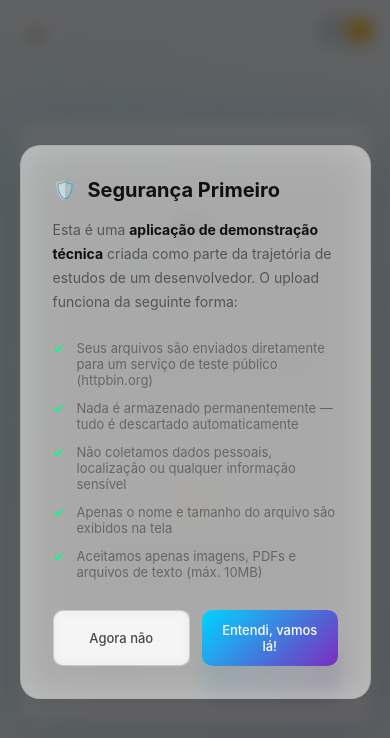
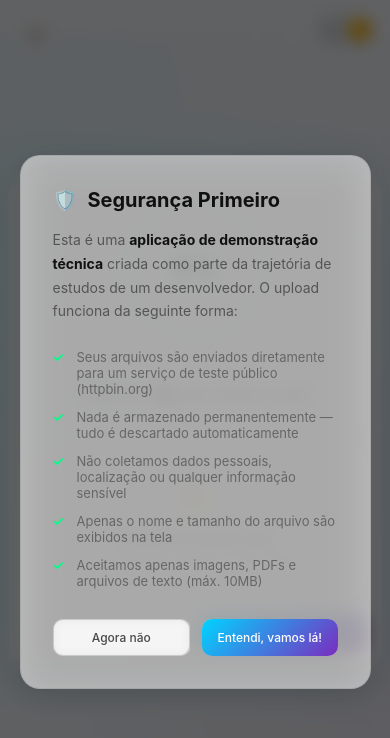
Before and after one commit to gustavodeoliveiradev/quantum-glass-loader, a plain HTML site: page index.html in a window 390 px wide. Drawn offline with Linux system fonts and the light colour scheme; a script that the page names is missing.

Commit message:
fix: performance panel visibility and mobile button layout
- Increase z-index and visibility of performance toggle button
- Add max-height and internal scroll to glass container on mobile
- Reduce upload zone padding on mobile to save space
- Force controls to stay in single row with nowrap
- Ensure PerformanceMonitor initializes safely with try/catch
- Add console logs for debugging init sequence

```diff
--- a/css/controls.css
+++ b/css/controls.css
@@ -91,13 +91,23 @@
     outline-offset: 2px;
 }
 
-/* Mobile */
+/* ============================================
+   CONTROLS - FIXES MOBILE
+   ============================================ */
+
 @media (max-width: 480px) {
     .controls {
         width: 100%;
+        gap: 8px;
+        margin-top: 8px;
+        flex-wrap: nowrap;
     }
+
     .btn {
         flex: 1;
-        padding: 12px 16px;
+        padding: 10px 8px;
+        font-size: 12px;
+        min-width: 0;
+        white-space: nowrap;
     }
 }
--- a/css/glass-container.css
+++ b/css/glass-container.css
@@ -56,13 +56,33 @@
     75% { transform: translateX(8px); }
 }
 
-/* Responsivo */
+/* ============================================
+   GLASS CONTAINER - FIXES MOBILE
+   ============================================ */
+
+/* Garantir que o container não ultrapasse a tela */
 @media (max-width: 480px) {
     .glass-container {
-        margin: 16px;
-        padding: 32px;
+        margin: 8px;
+        padding: 20px 16px;
         min-width: auto;
-        width: calc(100% - 32px);
-        gap: 24px;
+        width: calc(100% - 16px);
+        gap: 16px;
+        max-height: 95vh;
+        overflow-y: auto;
+    }
+
+    /* Esconder scrollbar mas manter funcionalidade */
+    .glass-container::-webkit-scrollbar {
+        width: 4px;
+    }
+
+    .glass-container::-webkit-scrollbar-track {
+        background: transparent;
+    }
+
+    .glass-container::-webkit-scrollbar-thumb {
+        background: var(--glass-border);
+        border-radius: 2px;
     }
 }
--- a/css/performance-panel.css
+++ b/css/performance-panel.css
@@ -13,16 +13,18 @@
     padding: 12px 16px;
     font-size: 11px;
     color: var(--text-secondary);
-    z-index: 50;
+    z-index: 1000;
     opacity: 0;
     transform: translateY(10px);
     transition: all 0.3s var(--ease-smooth);
     min-width: 180px;
+    pointer-events: none;
 }
 
 .perf-panel.active {
     opacity: 1;
     transform: translateY(0);
+    pointer-events: all;
 }
 
 .perf-title {
@@ -68,19 +70,21 @@
     position: fixed;
     bottom: 16px;
     right: 16px;
-    width: 32px;
-    height: 32px;
+    width: 40px;
+    height: 40px;
     border-radius: 50%;
     background: var(--glass-bg);
+    backdrop-filter: blur(10px);
     border: 1px solid var(--glass-border);
     color: var(--text-muted);
     cursor: pointer;
     display: flex;
     align-items: center;
     justify-content: center;
-    font-size: 14px;
-    z-index: 50;
+    font-size: 16px;
+    z-index: 1000;
     transition: all 0.3s ease;
+    padding: 0;
 }
 
 .perf-toggle:hover {
@@ -96,12 +100,16 @@
 /* Mobile */
 @media (max-width: 480px) {
     .perf-panel {
-        bottom: 56px;
+        bottom: 72px;
         left: 12px;
-        right: 12px;
+        right: 60px;
         min-width: auto;
     }
+
     .perf-toggle {
-        bottom: 56px;
+        bottom: 16px;
+        right: 16px;
+        width: 44px;
+        height: 44px;
     }
 }
--- a/css/upload-zone.css
+++ b/css/upload-zone.css
@@ -60,3 +60,27 @@
     opacity: 0;
     cursor: pointer;
 }
+
+/* ============================================
+   UPLOAD ZONE - FIXES MOBILE
+   ============================================ */
+
+/* Reduzir padding no mobile para caber tudo */
+@media (max-width: 480px) {
+    .upload-zone {
+        padding: 20px 16px;
+    }
+
+    .upload-icon {
+        font-size: 36px;
+        margin-bottom: 8px;
+    }
+
+    .upload-text {
+        font-size: 14px;
+    }
+
+    .upload-hint {
+        font-size: 11px;
+    }
+}
--- a/js/main.js
+++ b/js/main.js
@@ -1,46 +1,39 @@
 /**
  * MAIN - Orquestrador e inicialização
- *
- * ORDEM DE INICIALIZAÇÃO (crítico para não quebrar):
- * 1. DOM elements (UI.init)
- * 2. Sistemas que dependem de DOM (ThemeManager, AnimationEngine)
- * 3. Sistemas independentes (AudioEngine, Particles)
- * 4. PerformanceMonitor (por último, não interfere em nada)
  */
 
 document.addEventListener('DOMContentLoaded', () => {
-    // 1. UI PRIMEIRO - todos os elementos DOM devem existir
+    // 1. UI PRIMEIRO
     UI.init();
 
-    // 2. Tema (depende de DOM)
+    // 2. Sistemas que dependem de DOM
     ThemeManager.init();
-
-    // 3. Animações (depende de DOM)
     AnimationEngine.init();
 
-    // 4. Partículas (independente)
+    // 3. Partículas e Progress
     const particles = new ParticleSystem();
-
-    // 5. Progress (depende de particles)
     Progress.init(particles);
 
-    // 6. Upload (depende de UI e Progress)
+    // 4. Upload
     UploadManager.init();
 
-    // 7. Áudio (independente, mas aguarda interação)
+    // 5. Áudio
     AudioEngine.init();
 
-    // 8. Disclaimer (por último, não bloqueia nada)
+    // 6. Disclaimer
     Disclaimer.render();
     Disclaimer.init();
 
-    // 9. Performance Monitor (não interfere no funcionamento)
+    // 7. Performance Monitor (SEMPRE por último, não bloqueia nada)
     if (typeof PerformanceMonitor !== 'undefined') {
         try {
             PerformanceMonitor.init();
+            console.log('⚡ Performance Monitor ativo');
         } catch (e) {
-            console.warn('PerformanceMonitor não disponível:', e);
+            console.warn('PerformanceMonitor indisponível:', e);
         }
+    } else {
+        console.warn('PerformanceMonitor não carregado');
     }
 
     // Event Listeners
@@ -85,7 +78,7 @@
         });
     }
 
-    // Inicializar áudio na primeira interação do usuário
+    // Inicializar áudio na primeira interação
     const initAudioOnInteraction = () => {
         AudioEngine.resume();
         AudioEngine.init();
```
